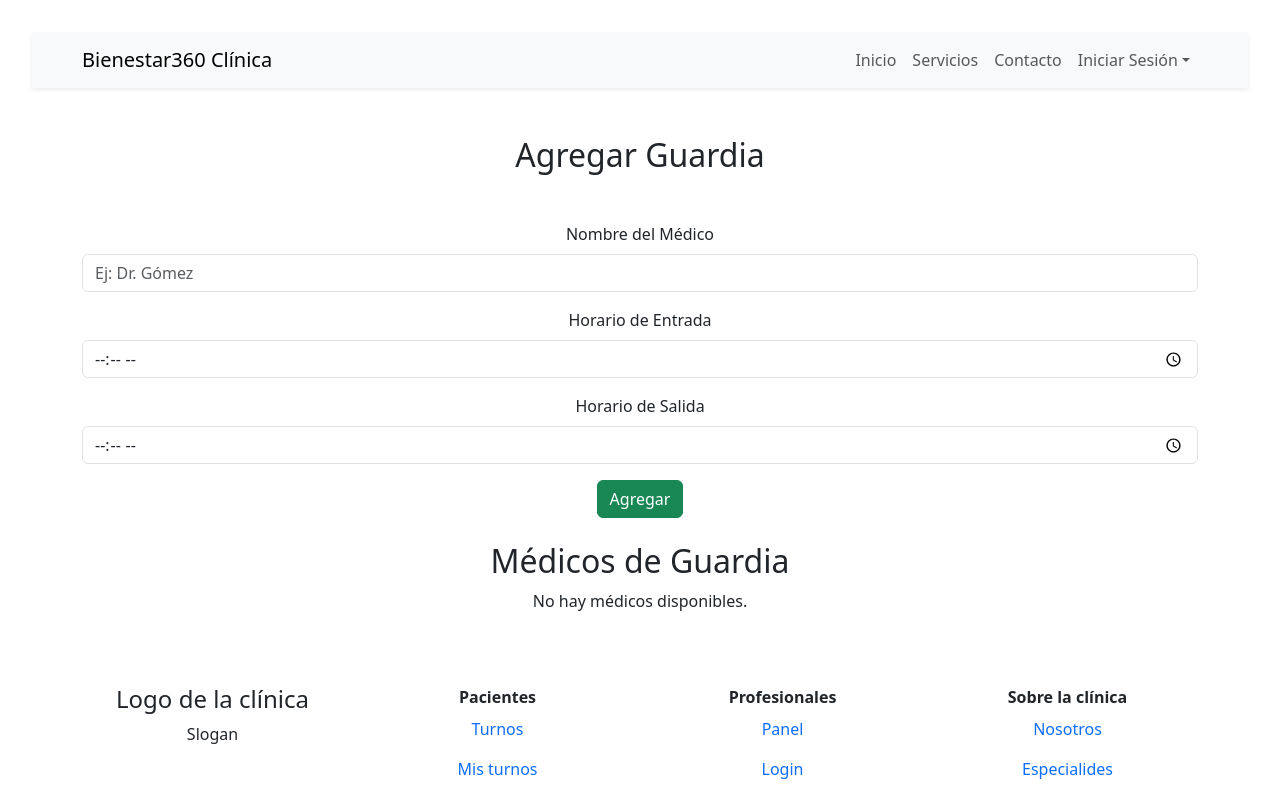
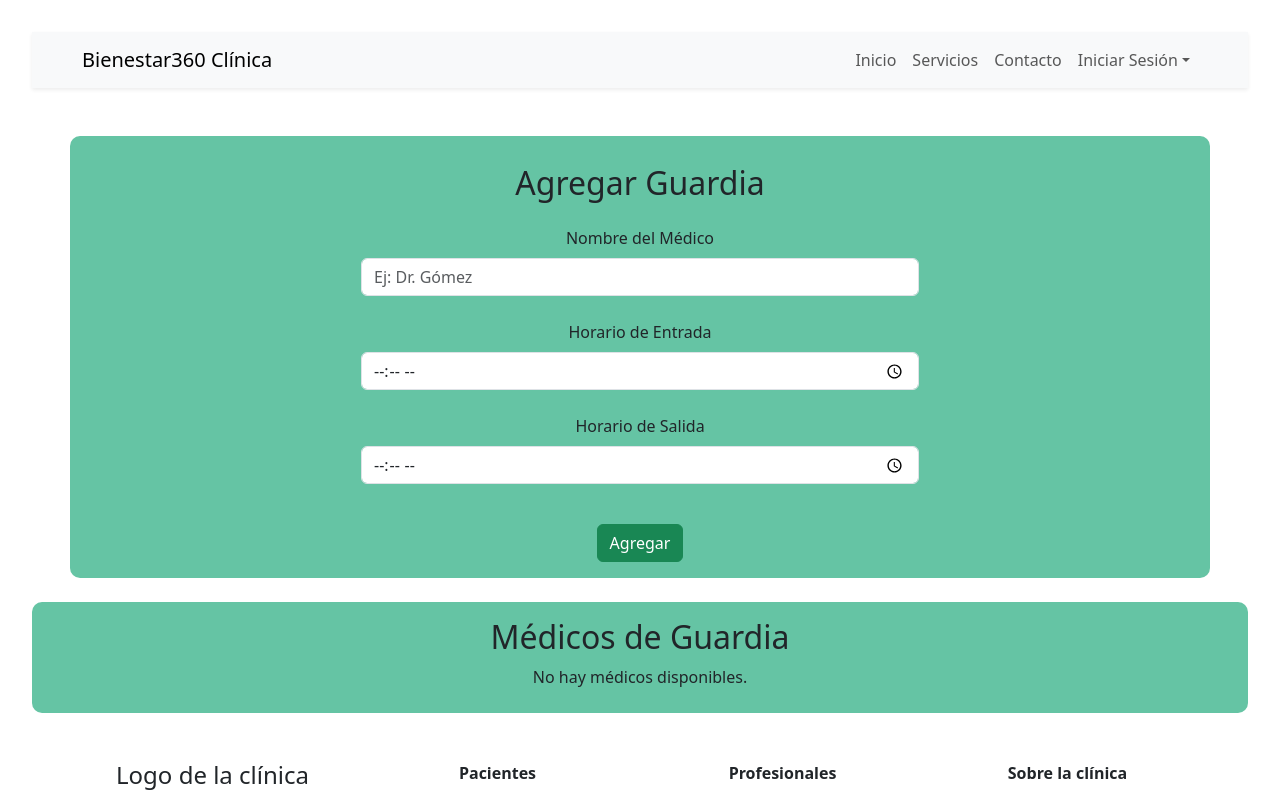
Before and after one commit to tomas0204/Clinica-React, a React (Vite) app: page /guardia-medica in a window 1280 px wide. Shown: the top 797 px of the page. Built offline with nearby package versions, Linux system fonts and the light colour scheme.

Commit message:
agrego estilos a crud guardia

```diff
--- a/src/components/views/Guardia/FormGuardia.jsx
+++ b/src/components/views/Guardia/FormGuardia.jsx
@@ -32,15 +32,16 @@ const FormGuardia = ({ agregarMedico, editarMedico, medicoEditando }) => {
   };
 
   return (
-    <div className="container mt-4">
-      <h2 className="mb-5">{medicoEditando ? "Editar Guardia" : "Agregar Guardia"}</h2>
+    <div className="container mt-4 pt-1" style={{backgroundColor: "#65c4a4ff", borderRadius: "10px"}}>
+
+      <h2 className="my-4">{medicoEditando ? "Editar Guardia" : "Agregar Guardia"}</h2>
 
       <form onSubmit={handleSubmit(onSubmit)}>
-        <div className="mb-3">
+        <div className="mb-4 d-flex flex-column align-items-center ">
           <label className="form-label">Nombre del Médico</label>
           <input
             type="text"
-            className="form-control"
+            className="form-control w-50"
             placeholder="Ej: Dr. Gómez"
             {...register("nombre", { required: "Este campo no puede quedar vacío.",
               pattern: {
@@ -59,11 +60,11 @@ const FormGuardia = ({ agregarMedico, editarMedico, medicoEditando }) => {
           {errors.nombre?.message}
         </FormText>
 
-        <div className="mb-3">
+        <div className="mb-4 d-flex flex-column align-items-center">
           <label className="form-label">Horario de Entrada</label>
           <input
             type="time"
-            className="form-control"
+            className="form-control w-50 "
             placeholder="Ej: 08:00"
             {...register("entrada", { required:"Este campo no puede quedar vacío"})}
           />
@@ -73,11 +74,11 @@ const FormGuardia = ({ agregarMedico, editarMedico, medicoEditando }) => {
           {errors.entrada?.message}
         </FormText>
 
-        <div className="mb-3">
+        <div className="mb-4 d-flex flex-column align-items-center">
           <label className="form-label">Horario de Salida</label>
           <input
             type="time"
-            className="form-control"
+            className="form-control w-50"
             {...register("salida", { required: "Este campo no puede quedar vacío" })}
           />
         </div>
@@ -86,7 +87,7 @@ const FormGuardia = ({ agregarMedico, editarMedico, medicoEditando }) => {
           {errors.salida?.message}
         </FormText>
 
-        <button className="btn btn-success" type="submit">
+        <button className="btn btn-success my-3" type="submit">
           {medicoEditando ? "Guardar Cambios" : "Agregar"}
         </button>
       </form>
--- a/src/components/views/Guardia/ListaDeGuardias.jsx
+++ b/src/components/views/Guardia/ListaDeGuardias.jsx
@@ -2,8 +2,8 @@ import { Button } from "react-bootstrap";
 
 const ListaDeGuardias = ({ medicos, borrarMedico, seleccionarMedicoParaEditar }) => {
   return (
-    <div className="mt-4">
-      <h2>Médicos de Guardia</h2>
+    <div className="mt-4 pt-3" style={{backgroundColor: "#65c4a4ff", borderRadius: "10px"}}>
+      <h2 className="" >Médicos de Guardia</h2>
 
       {medicos.length === 0 && <p>No hay médicos disponibles.</p>}
 
```
